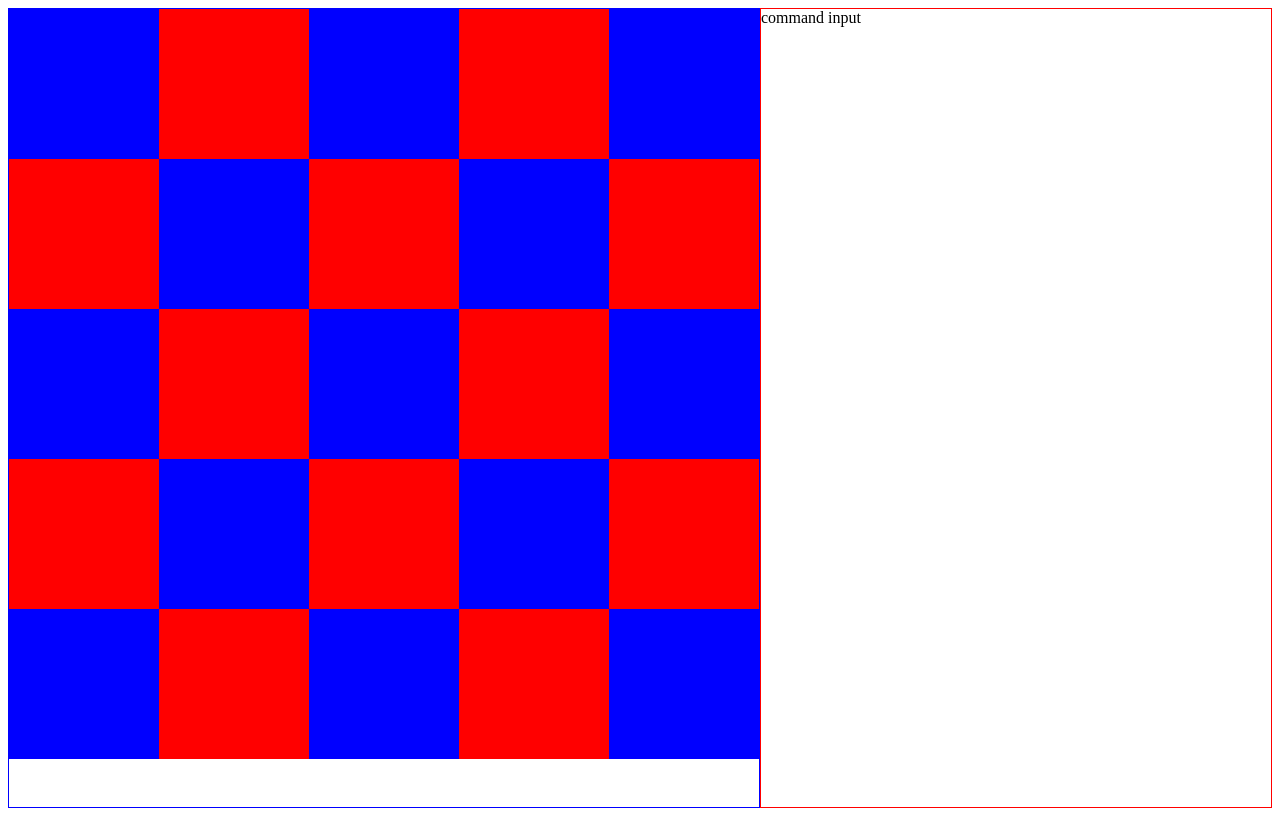
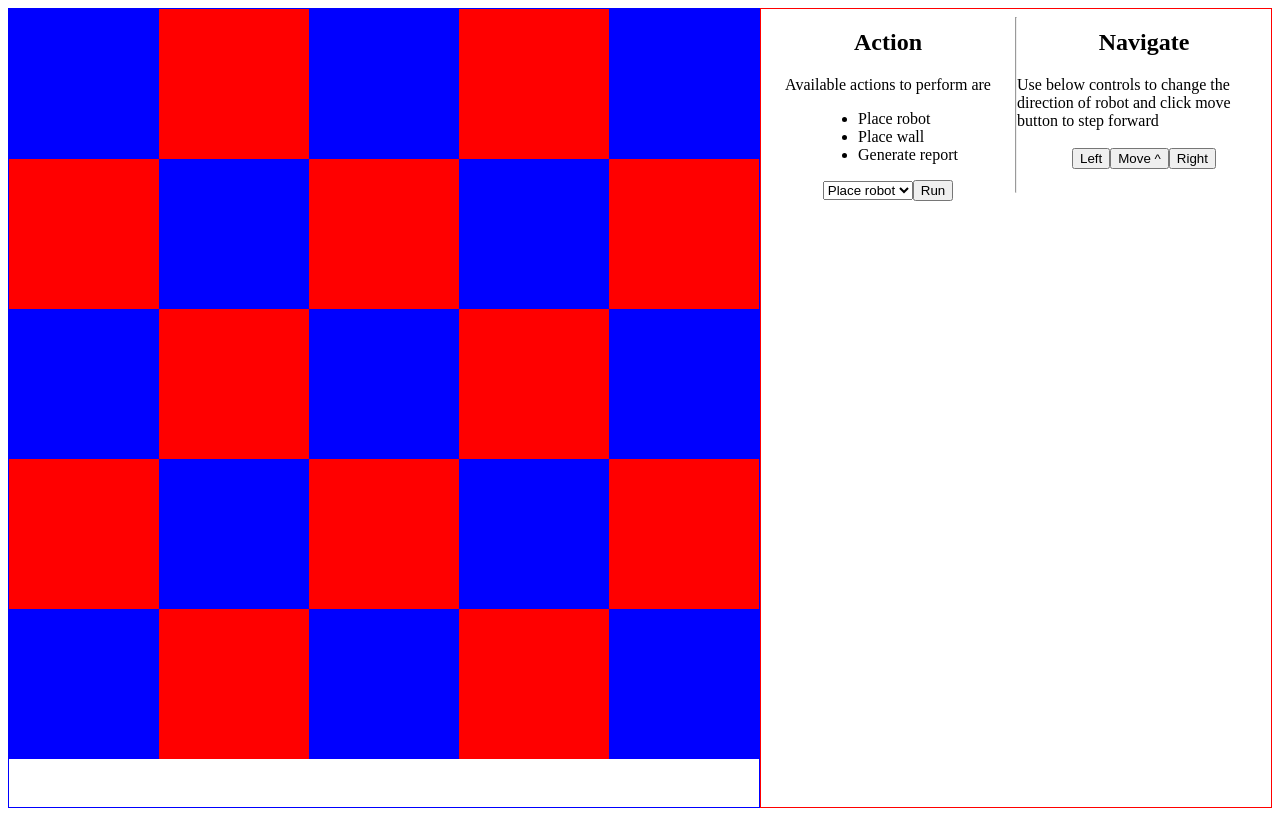
Before and after one commit to hafizali05/toy-robot, a React (Vite) app: page / in a window 1280 px wide. Built offline with nearby package versions, Linux system fonts and the light colour scheme.

Commit message:
UI for command input section

```diff
--- a/src/components/CommandInput/index.tsx
+++ b/src/components/CommandInput/index.tsx
@@ -1,3 +1,37 @@
+import { useCommands } from "../../hooks/useCommands"
+import styles from './style.module.css'
 export const CommandInput = () => {
-    return <div>command input</div>
+    const { state, handler, ref } = useCommands();
+    return (
+        <div className={styles.mainContainer}>
+            <div className={styles.actionContainer}>
+                <h1>Action</h1>
+                <span>Available actions to perform are</span>
+                <ul>
+                    <li>Place robot</li>
+                    <li>Place wall</li>
+                    <li>Generate report</li>
+                </ul>
+                <div>
+                    <select>
+                        <option value="PLACE_ROBOT">Place robot</option>
+                        <option value="PLACE_WALL">Place wall</option>
+                        <option value="REPORT">Report</option>
+                    </select>
+                    <button onClick={handler.execute}>Run</button>
+                </div>
+            </div>
+            <hr />
+            <div className={styles.navigateContainer}>
+                <h1>Navigate</h1>
+                <span>Use below controls to change the direction of robot and click move button to step forward</span>
+                <br />
+                <div>
+                    <button>Left</button>
+                    <button>Move ^</button>
+                    <button>Right</button>
+                </div>
+            </div>
+        </div>
+    )
 }
--- a/src/components/CommandInput/style.module.css
+++ b/src/components/CommandInput/style.module.css
@@ -0,0 +1,17 @@
+.mainContainer {
+    display: flex;
+}
+
+.actionContainer {
+    flex: 1;
+    display: flex;
+    flex-direction: column;
+    align-items: center;
+}
+
+.navigateContainer {
+    display: flex;
+    flex-direction: column;
+    flex: 1;
+    align-items: center;
+}
--- /dev/null
+++ b/src/hooks/useCommands.ts
@@ -0,0 +1,13 @@
+import { useRef } from "react"
+
+export function useCommands() {
+    const commandInputRef = useRef<HTMLInputElement>(null);
+    const execute = () => {
+
+    }
+    return {
+        state: {},
+        ref: { commandInputRef },
+        handler: { execute }
+    }
+}
```
